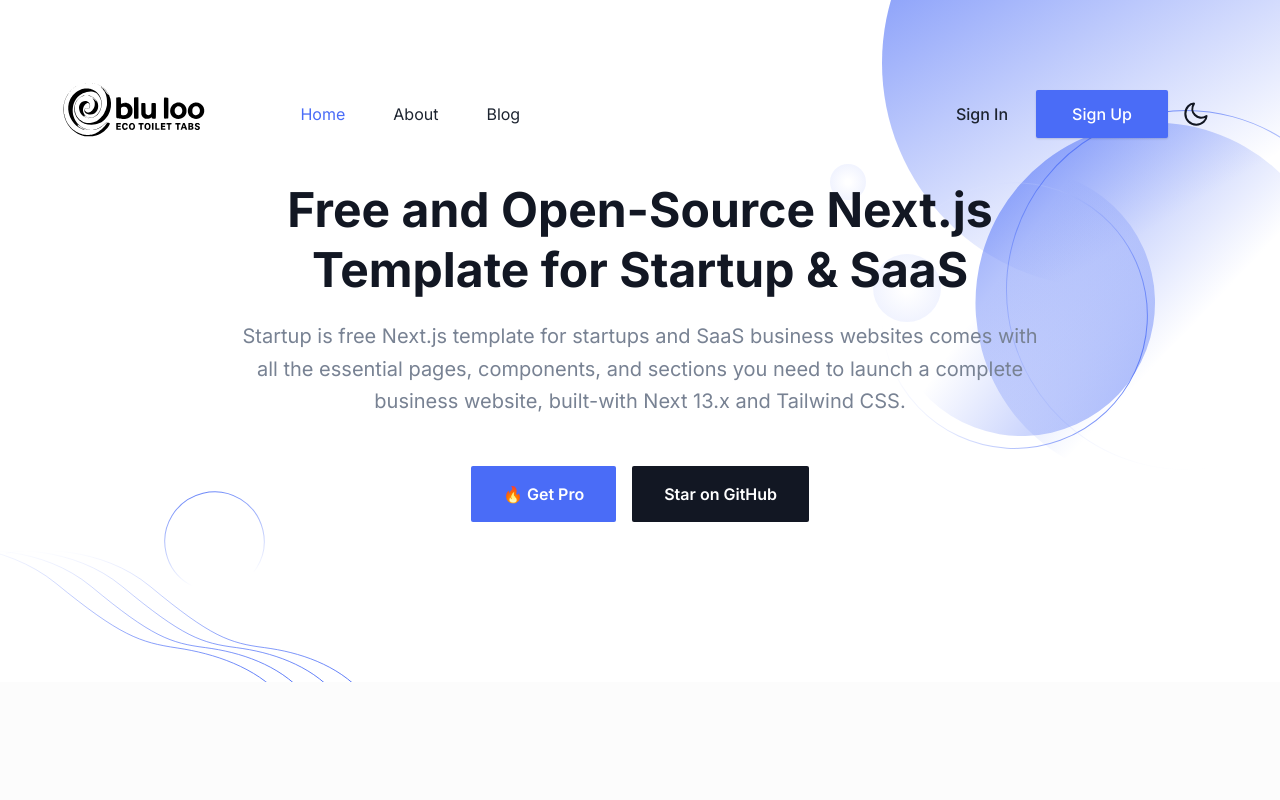
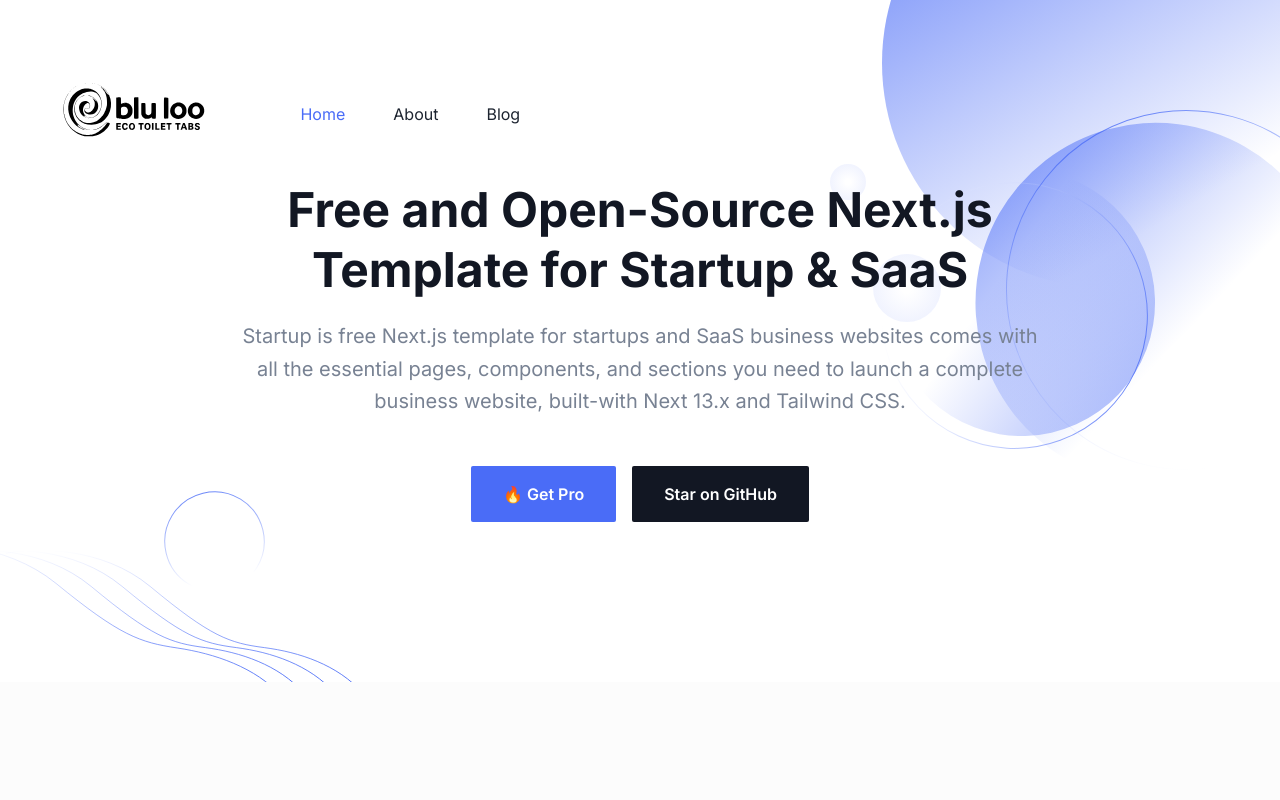
Before and after one commit to cucarachatraicionera/bluetabs, a Next.js app: page / in a window 1280 px wide. Shown: the top 800 px of the page. Built offline with nearby package versions, Linux system fonts and the light colour scheme.

Commit message:
quitando botones sig in    y sign up

```diff
--- a/src/components/Header/index.tsx
+++ b/src/components/Header/index.tsx
@@ -158,23 +158,7 @@ const Header = () => {
                   </ul>
                 </nav>
               </div>
-              <div className="flex items-center justify-end pr-16 lg:pr-0">
-                <Link
-                  href="/signin"
-                  className="text-dark hidden px-7 py-3 text-base font-medium hover:opacity-70 md:block dark:text-white"
-                >
-                  Sign In
-                </Link>
-                <Link
-                  href="/signup"
-                  className="ease-in-up shadow-btn hover:shadow-btn-hover bg-primary hover:bg-primary/90 hidden rounded-xs px-8 py-3 text-base font-medium text-white transition duration-300 md:block md:px-9 lg:px-6 xl:px-9"
-                >
-                  Sign Up
-                </Link>
-                <div>
-                  <ThemeToggler />
-                </div>
-              </div>
+
             </div>
           </div>
         </div>
```
